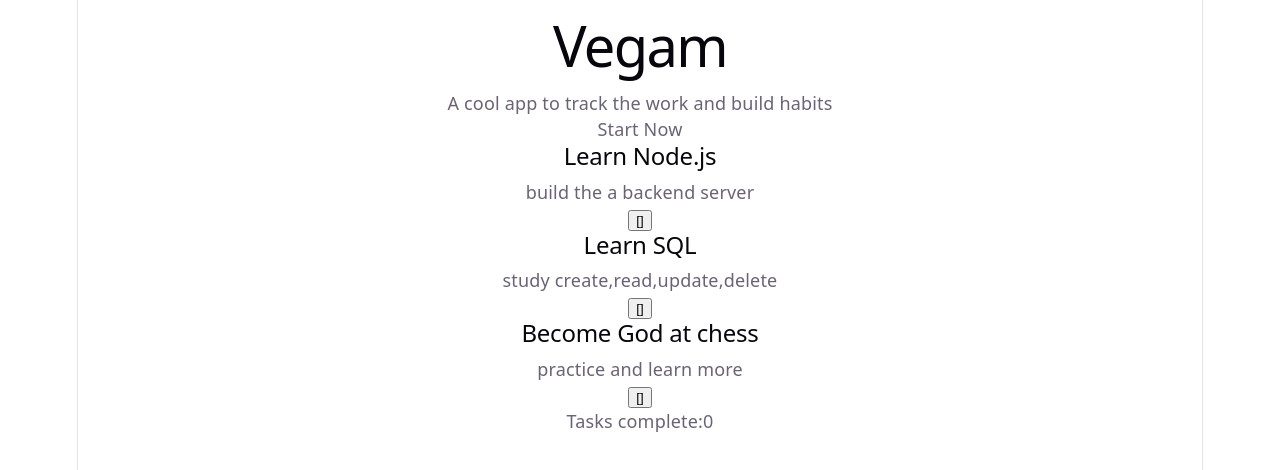
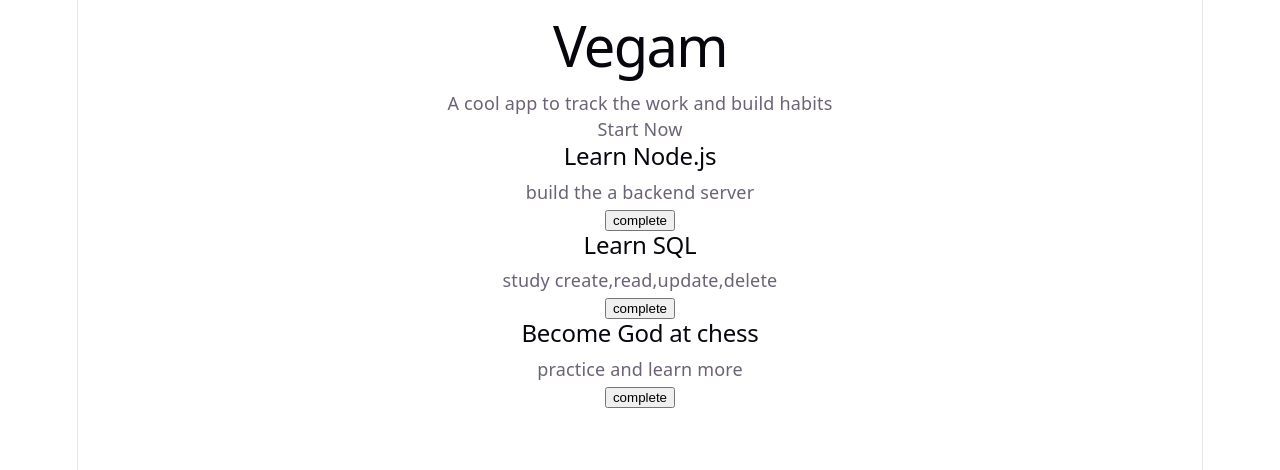
Before and after one commit to Sooraj44882/vegam, a React (Vite) app: page / in a window 1280 px wide. Shown: the top 470 px of the page. Built offline with nearby package versions, Linux system fonts and the light colour scheme.

Commit message:
change logic so i can track every task

```diff
--- a/src/App.jsx
+++ b/src/App.jsx
@@ -2,8 +2,9 @@ import Task from "./Task";
 import { useState } from "react";
 
 function App(){
-    const [count, setCount]=useState(0);
+    const [completed, setCompleted]=useState([false,false,false]);
 
+  //completed={false,false,false};
   return (
     <div>
       <h1>Vegam</h1>
@@ -14,19 +15,17 @@ function App(){
         title="Learn Node.js"
         description="build the a backend server"
       />
-      <button onClick={()=>{setCount(count+1)}}>[]</button>
+      <button onClick={()=>{setCompleted([true,completed[1],completed[2]])}}>complete</button>
       <Task
         title="Learn SQL"
         description="study create,read,update,delete"
       />
-      <button onClick={()=>{setCount(count+1)}}>[]</button>
+      <button onClick={()=>{setCompleted([completed[0],true,completed[2]])}}>complete</button>
       <Task
         title="Become God at chess"
         description="practice and learn more"
       />
-      <button onClick={()=>{setCount(count+1)}}>[]</button>
-
-    <p>Tasks complete:{count}</p>
+      <button onClick={()=>{setCompleted([completed[0],completed[1],true])}}>complete</button>
     </div>
   );
 }
```
